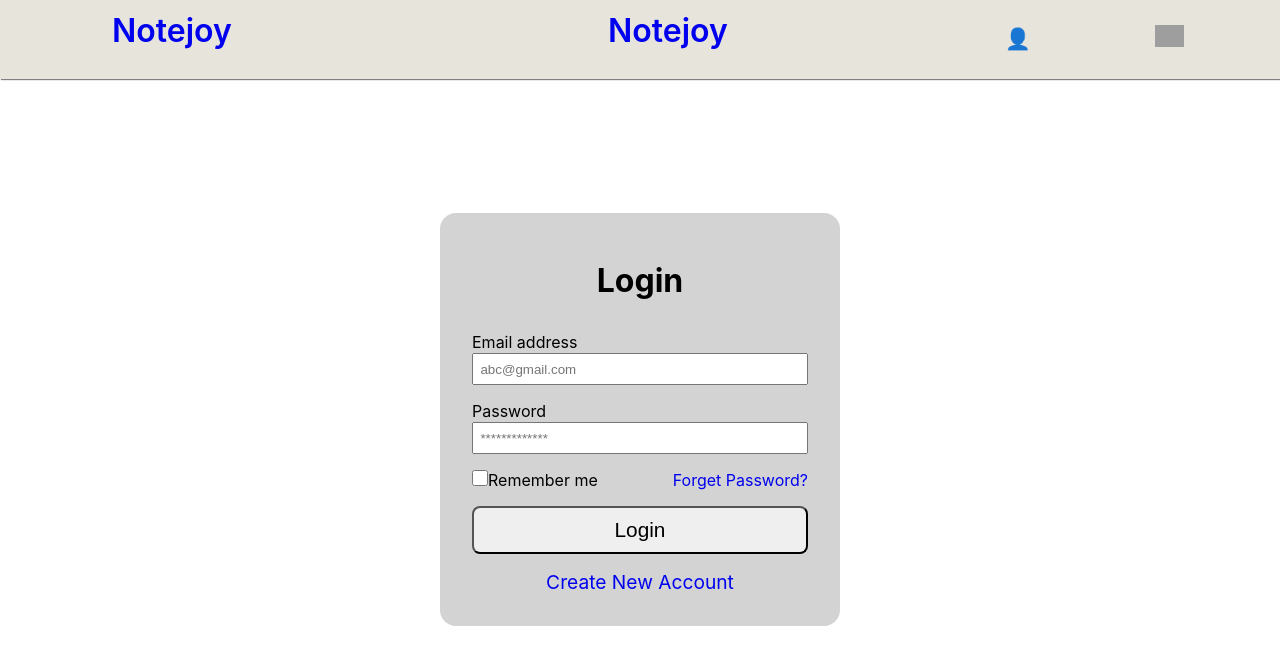
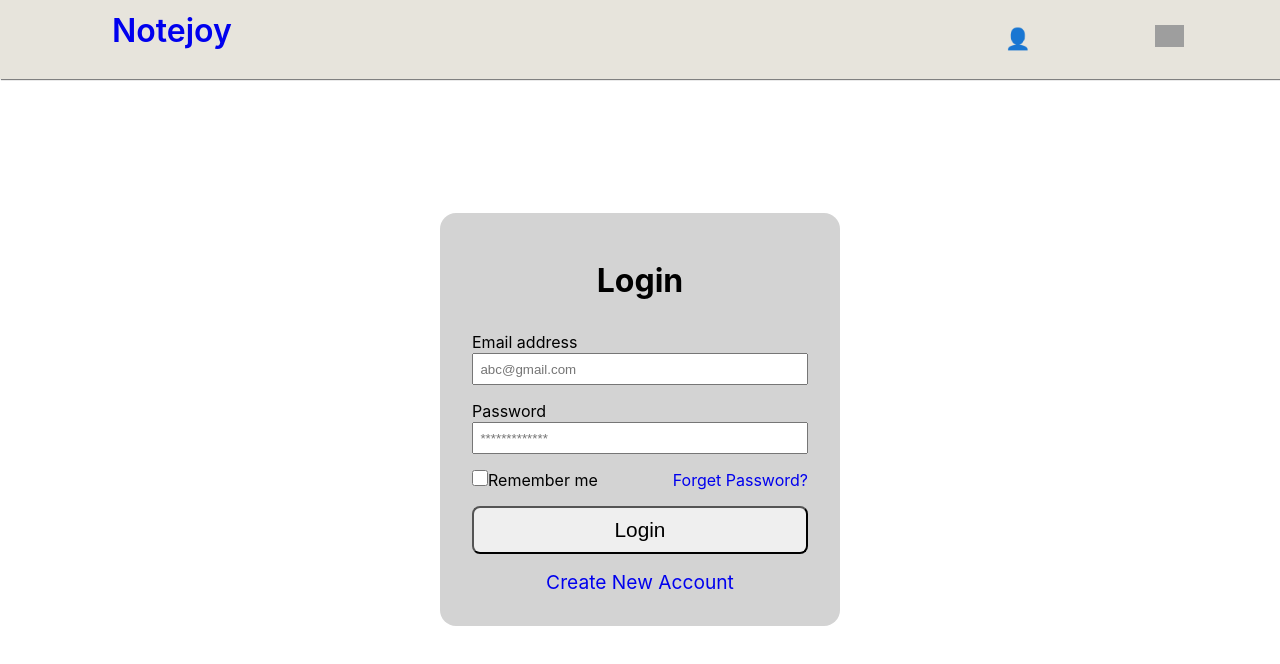
Before and after one commit to manojkumar8400/notes-app, a React (Create React App) app: page /login in a window 1280 px wide. Shown: the top 664 px of the page. Built offline with nearby package versions, Linux system fonts and the light colour scheme; grey boxes are pictures that could not be loaded; what miragejs would draw is missing.

Commit message:
fixed bug.

```diff
--- a/src/components/Navigation/Navigation.jsx
+++ b/src/components/Navigation/Navigation.jsx
@@ -11,9 +11,6 @@ const Navigation = () => {
                 <div className='logo-design flex flex-direction-column'>
                     <Link to="/" className="logo"><span> Notejoy </span></Link>
                 </div>
-                <div className='logo-design flex'>
-                    <Link to="/" className="logo"><span>Notejoy</span> </Link>
-                </div>
                 <ul className="side-nav-section flex jstfy-ctnt-spc-between align-itm-center">
                     <Link to="/Login">
                         <li className="login-btn">👤</li>
--- a/src/pages/Home/Home.jsx
+++ b/src/pages/Home/Home.jsx
@@ -7,7 +7,7 @@ const Home = () => {
         <div className="flex jstfy-ctnt-center">
             <div className="home-main-container grid jstfy-ctnt-spc-around align-itm-center">
                 <div className="txt-container grid">
-                    <h1>Cloud Note</h1>
+                    <h1>Notejoy</h1>
                     <h3>Meet Your Modern Note Taking App</h3>
                     <p>Lorem ipsum dolor sit amet consectetur adipisicing elit. Autem vero atque porro sapiente eum corrupti
                         consequatur culpa soluta, optio, explicabo id nostrum ad quasi aut, dicta voluptas adipisci voluptatem
```
